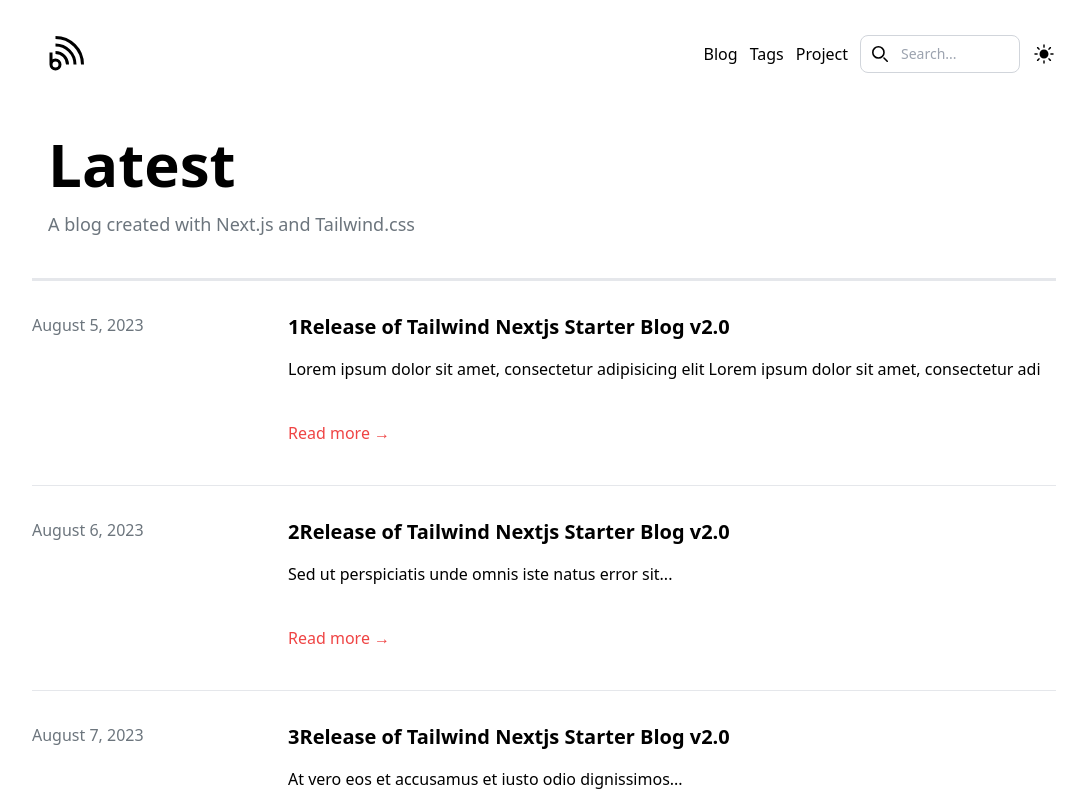
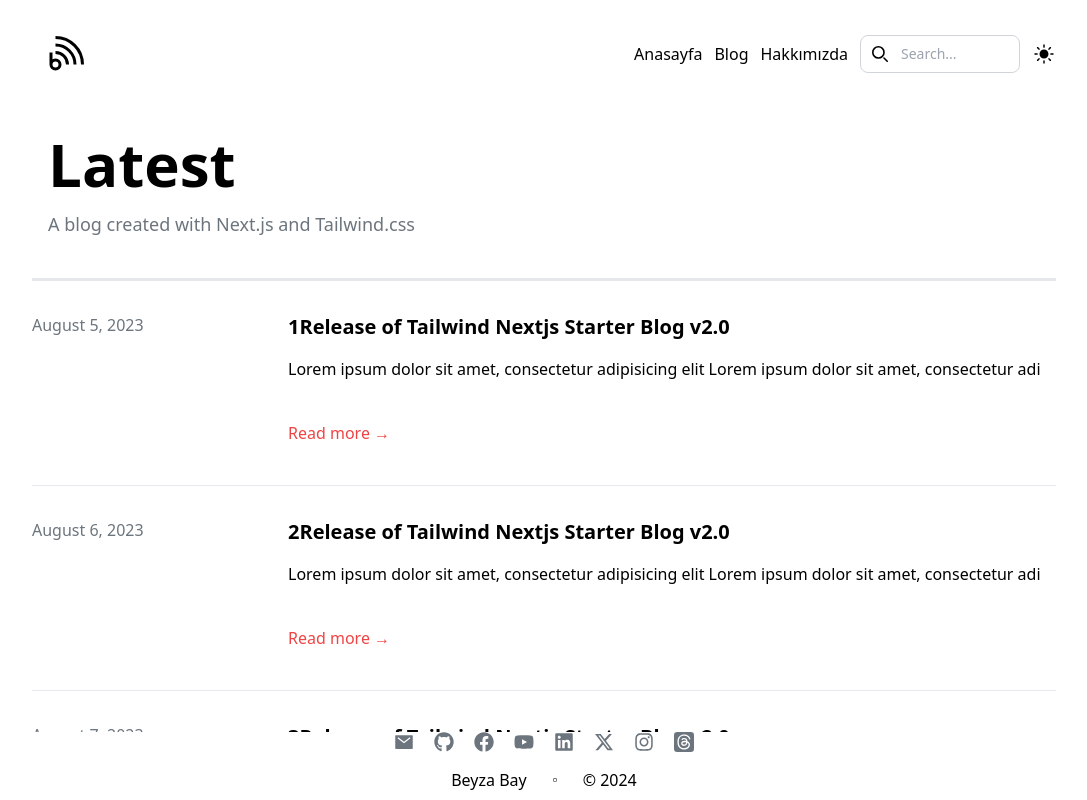
Before and after one commit to Beyzabay/blog-page, a Next.js app: page / in a window 1280 px wide. Shown: the top 800 px of the page, without its empty margins (96-1183 px from the left). Built offline with nearby package versions, Linux system fonts and the light colour scheme.

Commit message:
footer section added.

```diff
--- a/public/data.json
+++ b/public/data.json
@@ -1,6 +1,6 @@
 [
     { "id":"1", "date": "August 5, 2023","title":"1Release of Tailwind Nextjs Starter Blog v2.0" ,"content": "Lorem ipsum dolor sit amet, consectetur adipisicing elit Lorem ipsum dolor sit amet, consectetur adipisicing elit...Lorem ipsum dolor sit amet, consectetur adipisicing elit Lorem ipsum dolor sit amet, consectetur adipisicing elit...Lorem ipsum dolor sit amet, consectetur adipisicing elit Lorem ipsum dolor sit amet, consectetur adipisicing elit...Lorem ipsum dolor sit amet, consectetur adipisicing elit Lorem ipsum dolor sit amet, consectetur adipisicing elit...Lorem ipsum dolor sit amet, consectetur adipisicing elit Lorem ipsum dolor sit amet, consectetur adipisicing elit...Lorem ipsum dolor sit amet, consectetur adipisicing elit Lorem ipsum dolor sit amet, consectetur adipisicing elit...Lorem ipsum dolor sit amet, consectetur adipisicing elit Lorem ipsum dolor sit amet, consectetur adipisicing elit...BİTTİİ" },
-    { "id":"2","date": "August 6, 2023","title":"2Release of Tailwind Nextjs Starter Blog v2.0" , "content": "Sed ut perspiciatis unde omnis iste natus error sit..." },
+    { "id":"2","date": "August 6, 2023","title":"2Release of Tailwind Nextjs Starter Blog v2.0" , "content": "Lorem ipsum dolor sit amet, consectetur adipisicing elit Lorem ipsum dolor sit amet, consectetur adipisicing elit...Lorem ipsum dolor sit amet, consectetur adipisicing elit Lorem ipsum dolor sit amet, consectetur adipisicing elit...Lorem ipsum dolor sit amet, consectetur adipisicing elit Lorem ipsum dolor sit amet, consectetur adipisicing elit...Lorem ipsum dolor sit amet, consectetur adipisicing elit Lorem ipsum dolor sit amet, consectetur adipisicing elit...Lorem ipsum dolor sit amet, consectetur adipisicing elit Lorem ipsum dolor sit amet, consectetur adipisicing elit...Lorem ipsum dolor sit amet, consectetur adipisicing elit Lorem ipsum dolor sit amet, consectetur adipisicing elit...Lorem ipsum dolor sit amet, consectetur adipisicing elit Lorem ipsum dolor sit amet, consectetur adipisicing elit...BİTTİİ" },
     { "id":"3","date": "August 7, 2023","title":"3Release of Tailwind Nextjs Starter Blog v2.0" , "content": "At vero eos et accusamus et iusto odio dignissimos..." },
     { "id":"4","date": "August 8, 2023","title":"4Release of Tailwind Nextjs Starter Blog v2.0" , "content": "Et harum quidem rerum facilis est et expedita distinctio..." },
     { "id":"5","date": "August 9, 2023","title":"5Release of Tailwind Nextjs Starter Blog v2.0" , "content": "Nam libero tempore, cum soluta nobis est eligendi..." },
--- /dev/null
+++ b/src/app/component/footer.jsx
@@ -0,0 +1,39 @@
+import React from "react";
+import { IoMailSharp } from "react-icons/io5";
+import { FaGithub } from "react-icons/fa";
+import { FaFacebook } from "react-icons/fa";
+import { FaYoutube } from "react-icons/fa";
+import { FaLinkedin } from "react-icons/fa";
+import { FaXTwitter } from "react-icons/fa6";
+import { FaInstagram } from "react-icons/fa6";
+import { BsFillThreadsFill } from "react-icons/bs";
+import { GoDot } from "react-icons/go";
+
+
+
+
+const Footer = () => {
+  return (
+    <footer className="fixed bottom-0 w-full bg-white">
+      <div className="max-w-3xl mx-auto px-4 sm:px-6 xl:max-w-5xl xl:px-0 flex items-center flex-col">
+        <div className="pb-4 flex flex-row gap-5">
+        <IoMailSharp className="size-5 text-muted hover:text-blue-500"/>
+        <FaGithub className="size-5 text-muted hover:text-blue-500"/>
+        <FaFacebook className="size-5 text-muted hover:text-blue-500"/>
+        <FaYoutube className="size-5 text-muted hover:text-blue-500"/>
+        <FaLinkedin className="size-5 text-muted hover:text-blue-500"/>
+        <FaXTwitter className="size-5 text-muted hover:text-blue-500"/>
+        <FaInstagram className="size-5 text-muted hover:text-blue-500"/>
+        <BsFillThreadsFill className="size-5 text-muted hover:text-blue-500"/>
+        </div>
+        <div className="flex flex-row items-center gap-6 mb-2">
+            <div>Beyza Bay</div>
+            <div><GoDot className="size-2"/> </div>
+            <div>© 2024</div>
+        </div>
+      </div>
+    </footer>
+  );
+};
+
+export default Footer;
--- a/src/app/component/header.jsx
+++ b/src/app/component/header.jsx
@@ -2,18 +2,20 @@
 import { GrBlog } from "react-icons/gr";
 import { IoIosSunny } from "react-icons/io";
 import "../globals.css";
+import Link from "next/link";
 
 const header = () => {
   return (
     <div className="mx-auto max-w-3xl px-4 sm:px-6 xl:max-w-5xl xl:px-0 flex flex-row justify-between mt-5">
-      <div>
+      <div> <Link href="/">
         <GrBlog className="size-9 m-4" />
+        </Link>
       </div>
       <div className="flex content-center items-center gap-3">
         <ul className="flex flex-row gap-3">
+          <li><Link href="/">Anasayfa</Link></li>
           <li>Blog</li>
-          <li>Tags</li>
-          <li>Project</li>
+          <li>Hakkımızda</li>
         </ul>
         <div class="relative">
           <div class="absolute inset-y-0 start-0 flex items-center ps-3 pointer-events-none">
--- a/src/app/layout.jsx
+++ b/src/app/layout.jsx
@@ -1,6 +1,7 @@
 import React from 'react'
 import Headers from './component/Header'
 import Providers from './Providers'
+import Footer from './component/footer'
 
 
 const layout = ({children}) => {
@@ -11,6 +12,7 @@
        <Headers/>
         {children}
         </Providers>
+        <Footer/>
       </body>
     </html>
   )
--- a/src/app/page.jsx
+++ b/src/app/page.jsx
@@ -24,7 +24,7 @@
     setCurrentPage(prevPage => prevPage - 1);
   };
 
-  // Gösterilecek verileri hesaplanır
+  // Gösterilecek veriler hesaplanır
   const startIndex = (currentPage - 1) * itemsPerPage;
   const endIndex = startIndex + itemsPerPage;
   const currentItems = data.slice(startIndex, endIndex);
@@ -38,7 +38,9 @@
           <div key={index} className="pt-8 flex flex-row border-t">
             <div className="w-1/4 text-muted">{item.date}</div>
             <div className="w-3/4">
-              <div className="text-xl font-semibold">{item.title}</div>
+              <div className="text-xl font-semibold">
+                <a href={`./post-detail/${item.id}`}>
+                {item.title}</a></div>
               <div className="mt-4">{item.content.slice(0, 100)}</div>
               <div className="bg-transparent my-10">
                 <Link href={`./post-detail/${item.id}`} className="text-red-500">Read more →</Link>
```
Also changed, not shown: src/app/post-detail/[id]/page.jsx (+1 -14 lines).
